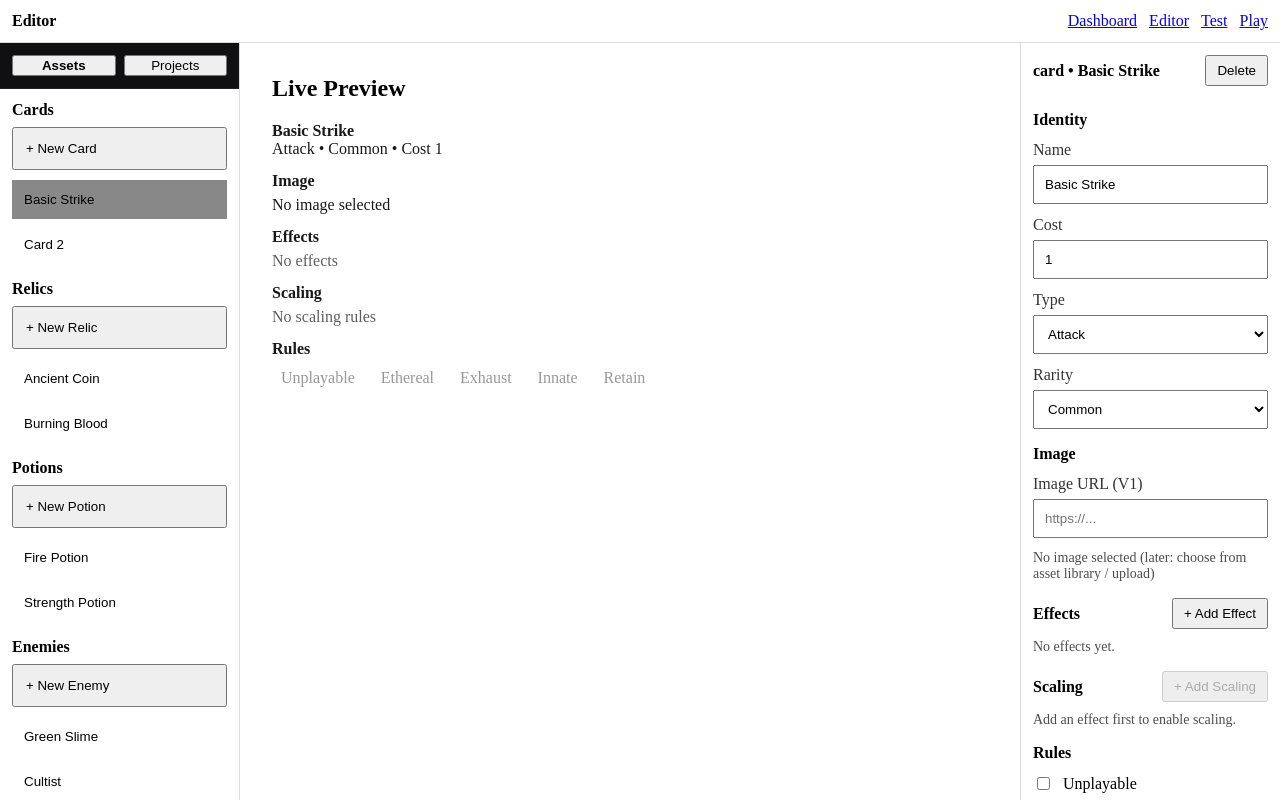
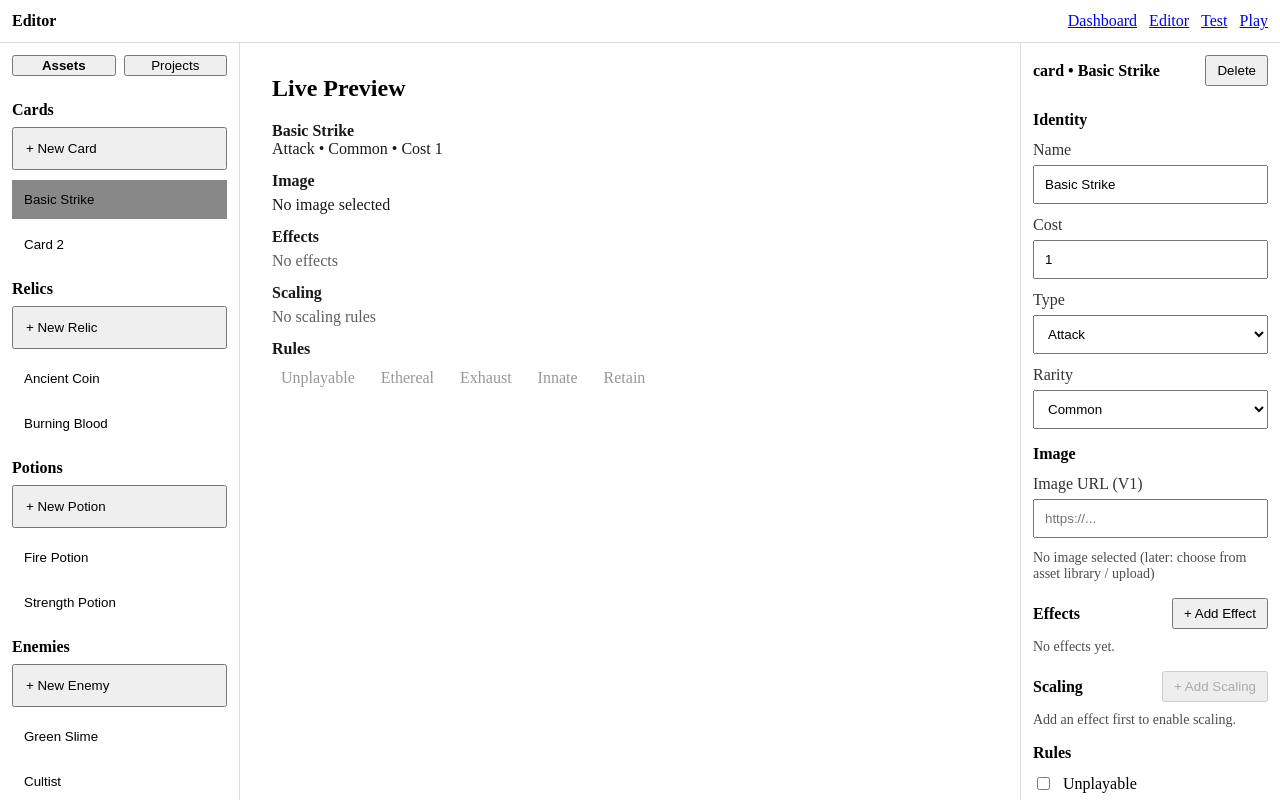
Before and after one commit to Kyleafuller199/Roguelite_Game_Maker, a React (Vite) app in the folder frontend/frontend_app/: page /editor in a window 1280 px wide. Built offline with nearby package versions, Linux system fonts and the light colour scheme.

Commit message:
Update left sidebar header color

```diff
--- a/frontend/frontend_app/src/components/editor/EditorSidebar.jsx
+++ b/frontend/frontend_app/src/components/editor/EditorSidebar.jsx
@@ -99,7 +99,6 @@ export default function EditorSidebar() {
           top: 0,
           zIndex: 10,
           padding: 12,
-          background: "#101013",
           borderBottom: "1px solid rgba(255,255,255,0.08)",
         }}
       >
```
